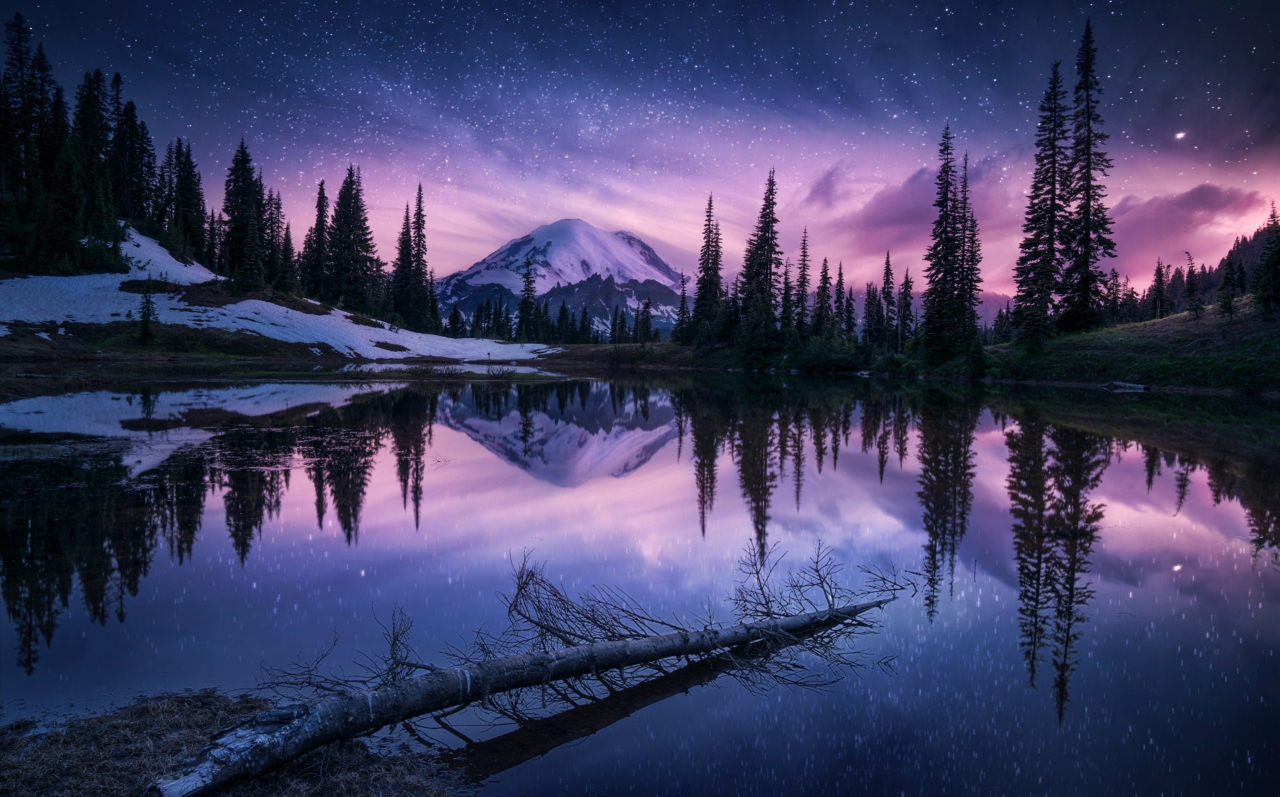
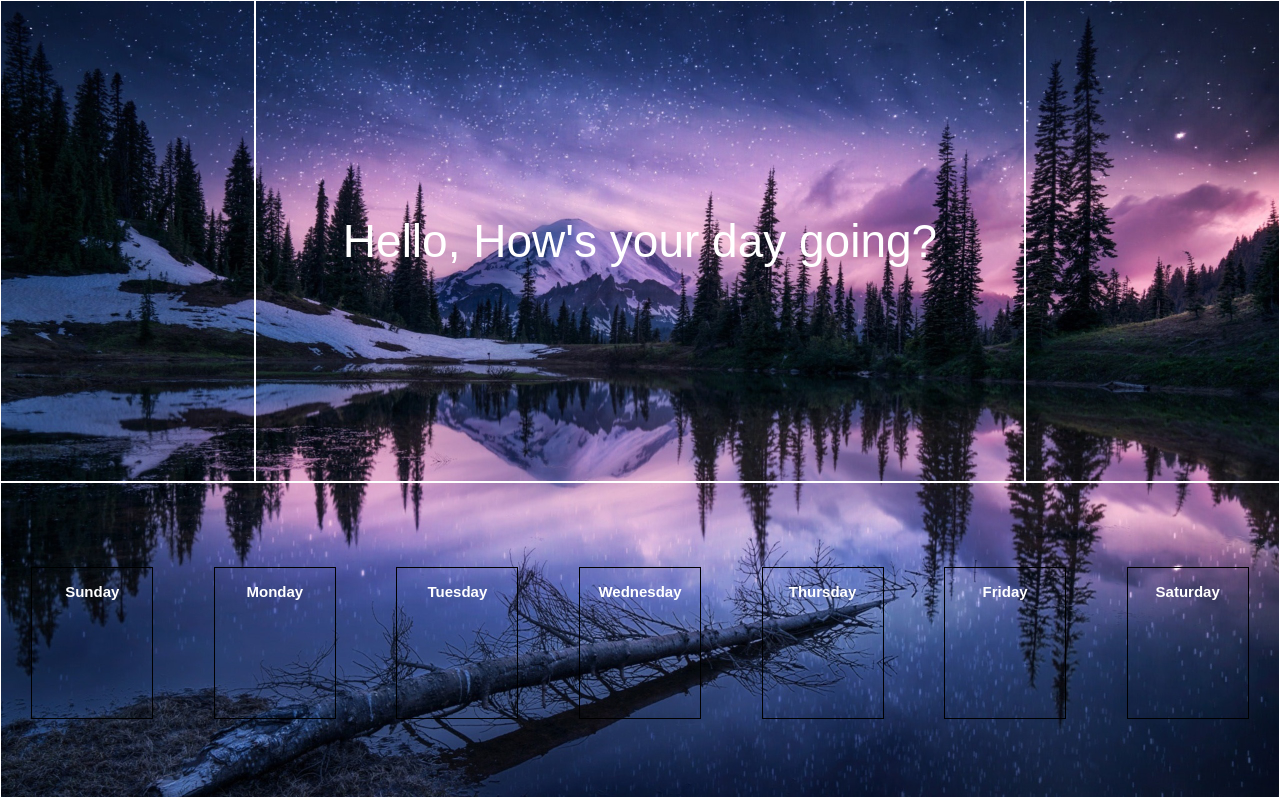
Before and after one commit to BryanJoeHaboc/Aesthetic-Weather-App, a plain HTML site: page index.html in a window 1280 px wide. Shown: the top 797 px of the page. Drawn offline with Linux system fonts and the light colour scheme.

Commit message:
background picture fitted

```diff
--- a/index.html
+++ b/index.html
@@ -8,16 +8,36 @@
     <title>Aesthetic Weather App</title>
   </head>
   <body>
-    <div class="background-img"></div>
-
-    <div class="container">
+    <div class="container background-img">
       <div class="left-portion"></div>
       <div class="middle-portion">
         <div class="welcome-note">Hello, How's your day going?</div>
       </div>
       <div class="right-portion"></div>
       <div class="line-break"></div>
-      <div class="bottom-portion"></div>
+      <div class="bottom-portion">
+        <div class="sun">
+          <p>Sunday</p>
+        </div>
+        <div class="mon">
+          <p>Monday</p>
+        </div>
+        <div class="tue">
+          <p>Tuesday</p>
+        </div>
+        <div class="wed">
+          <p>Wednesday</p>
+        </div>
+        <div class="thu">
+          <p>Thursday</p>
+        </div>
+        <div class="fri">
+          <p>Friday</p>
+        </div>
+        <div class="sat">
+          <p>Saturday</p>
+        </div>
+      </div>
     </div>
   </body>
 </html>
--- a/style.css
+++ b/style.css
@@ -9,12 +9,15 @@ html {
 
 .background-img {
   background-image: url(./img/Background.jpg);
-
   height: 100%;
   background-position: center;
   background-repeat: no-repeat;
   background-size: cover;
   position: relative;
+}
+
+.line-break {
+  width: 100%;
 }
 
 .welcome-note {
@@ -35,14 +38,14 @@ html {
   min-height: 60%;
   max-width: 20%;
   flex-grow: 1;
-  border: 4px solid;
-  background-color: yellow;
+  border: 0.25px solid white;
+  /* background-color: yellow; */
 }
 .middle-portion {
   min-height: 60%;
   max-width: 60%;
-  border: 4px solid;
-  background-color: blueviolet;
+  border: 0.25px solid white;
+  /* background-color: blueviolet; */
   flex-grow: 2;
   display: flex;
   justify-content: center;
@@ -52,19 +55,32 @@ html {
 .right-portion {
   min-height: 60%;
   max-width: 20%;
-  border: 4px solid;
-  background-color: green;
+  border: 0.25px solid white;
+  /* background-color: green; */
   flex-grow: 1;
 }
 
 .bottom-portion {
   min-height: 40%;
   max-width: 100%;
-  border: 4px solid;
-  background-color: blue;
+  border: 0.25px solid white;
+  /* background-color: blue; */
   flex-grow: 1;
+  /* flex */
+  display: flex;
+  justify-content: space-around;
+  align-items: center;
 }
 
-.line-break {
-  width: 100%;
+.bottom-portion p {
+  font-weight: 550;
+  color: white;
+  font-size: 1.5em;
 }
+
+.bottom-portion div {
+  height: 15rem;
+  width: 12rem;
+  border: 0.5px solid black;
+  text-align: center;
+}
```
Also changed, not shown: img/sunset-bg.jfif (added), img/sunset-bg1.jfif (added).
